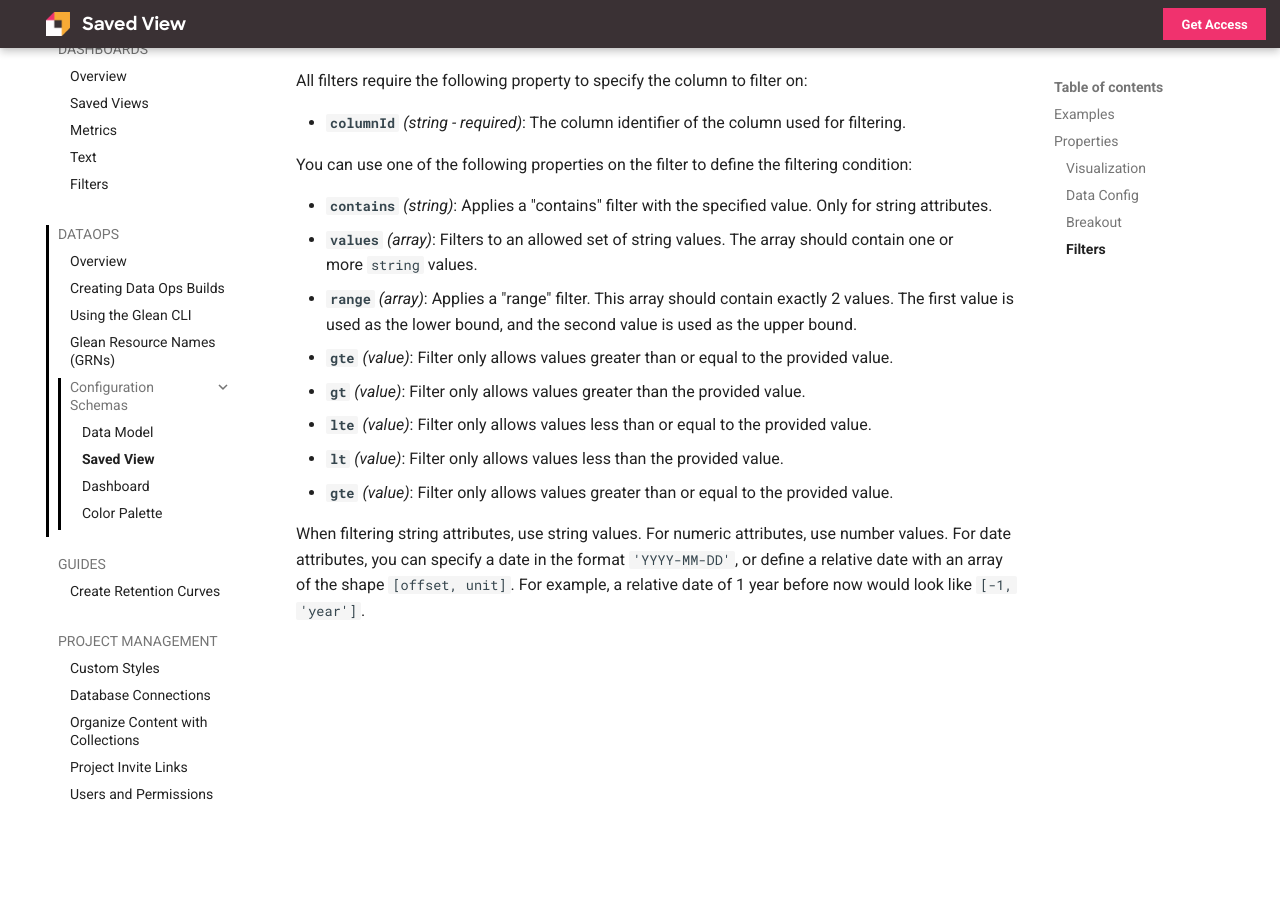
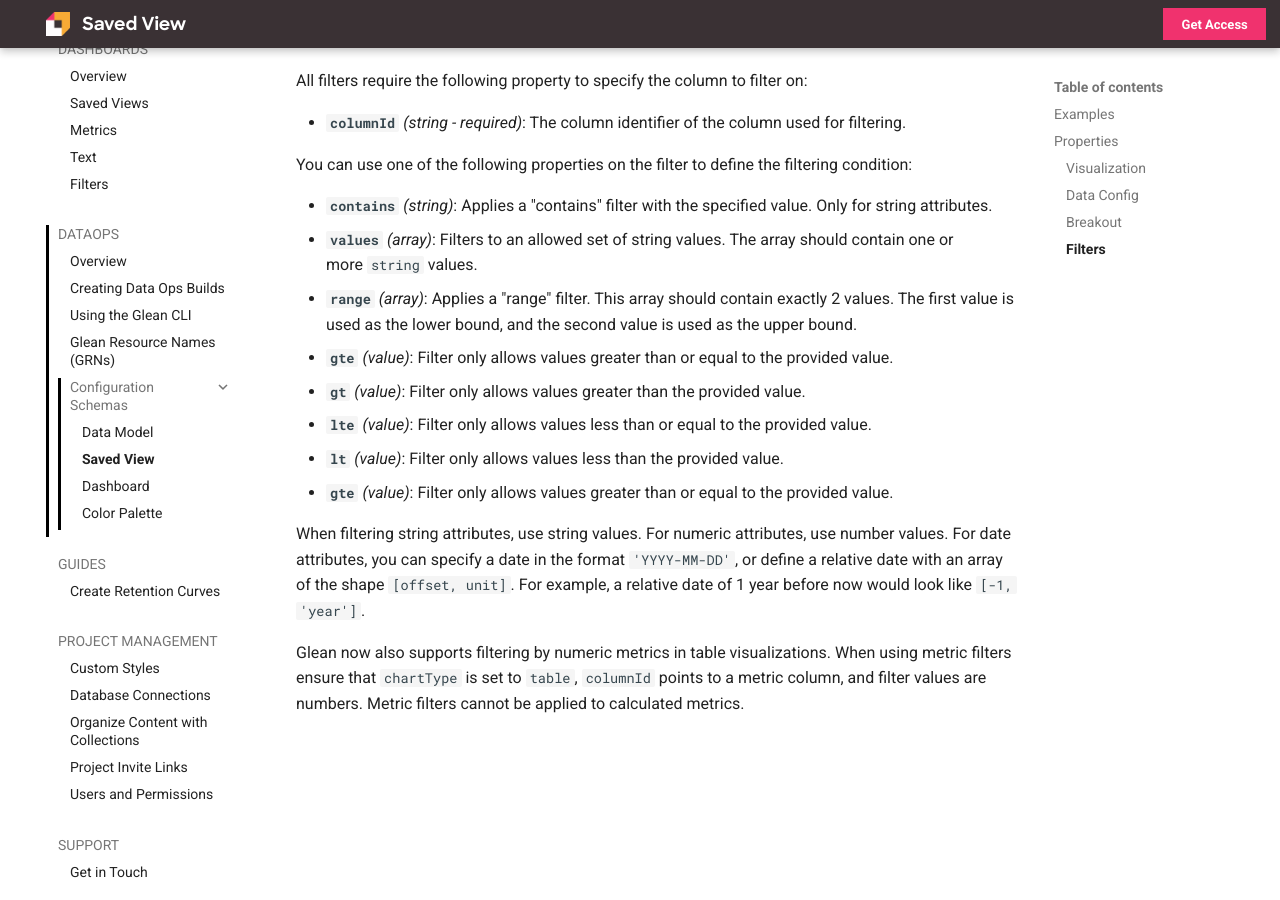
Before and after one commit to gleannyc/documentation, an MkDocs documentation site: the page built from docs/docs/data-ops/config-schema/Saved-View.md, in a window 1280 px wide and 900 px high, scrolled down 5039 px. Built offline with MkDocs 1.6.1 and Material for MkDocs 9.7.7, drawn with Linux system fonts in a browser that asks for light colours; before the commit the page ends 5847 px from its top, so only the background shows below that.

Commit message:
Updated docs to include metric filters
Closes GL-2683

```diff
--- a/docs/docs/data-ops/config-schema/Saved-View.md
+++ b/docs/docs/data-ops/config-schema/Saved-View.md
@@ -195,3 +195,7 @@ When filtering string attributes, use string values. For numeric attributes, use
 For date attributes, you can specify a date in the format `'YYYY-MM-DD'`, or define a relative date
 with an array of the shape `[offset, unit]`. For example, a relative date of 1 year before now would
 look like `[-1, 'year']`.
+
+Glean now also supports filtering by numeric metrics in table visualizations. When using metric
+filters ensure that `chartType` is set to `table`, `columnId` points to a metric column, and filter values are numbers.
+Metric filters cannot be applied to calculated metrics.
```
